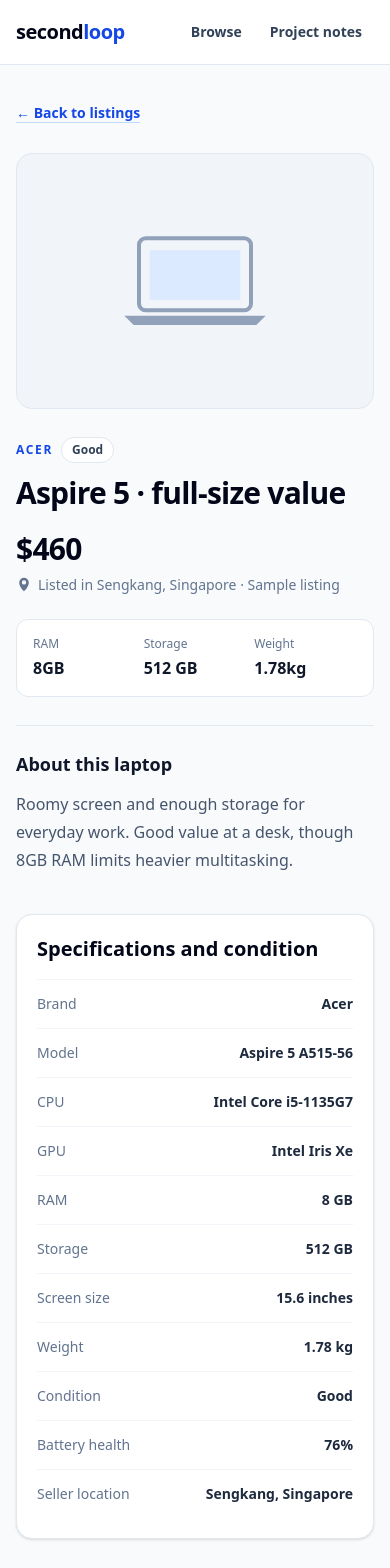
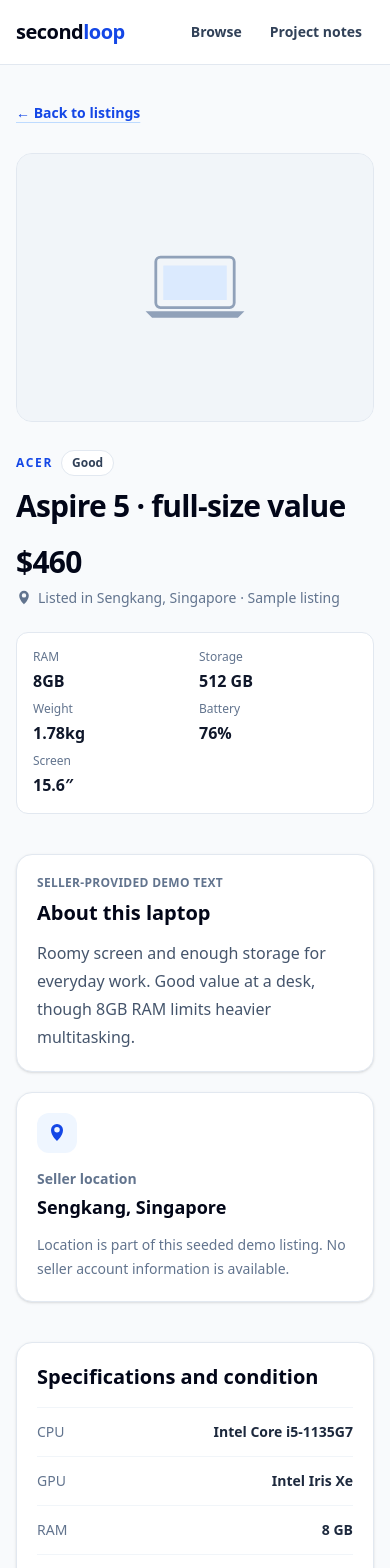
Before and after one commit to lowzhishengkitson/cognitiolabs-fde-marketplace, a Next.js app: page /listing/aspire-5-a515-56 in a window 390 px wide. Shown: the top 1568 px of the page. Built offline with nearby package versions, Linux system fonts and the light colour scheme.

Commit message:
Add local listing image support and polish detail pages

```diff
--- a/src/app/listing/[id]/page.tsx
+++ b/src/app/listing/[id]/page.tsx
@@ -3,6 +3,7 @@
 import { notFound } from "next/navigation";
 import { getListing, listings } from "@/data/listings";
 import { formatPrice, formatStorage } from "@/lib/listings/format";
+import { ListingImage } from "@/components/listing-image";
 
 type Props = { params: Promise<{ id: string }> };
 export function generateStaticParams() { return listings.map(({ id }) => ({ id })); }
@@ -15,30 +16,42 @@
   const item = getListing((await params).id);
   if (!item) notFound();
   const specs = [
-    ["Brand", item.brand], ["Model", item.model], ["CPU", item.cpu], ["GPU", item.gpu],
+    ["CPU", item.cpu], ["GPU", item.gpu],
     ["RAM", `${item.ramGB} GB`], ["Storage", formatStorage(item.storageGB)],
     ["Screen size", `${item.screenSizeInches} inches`], ["Weight", `${item.weightKg} kg`],
-    ["Condition", item.condition], ["Battery health", `${item.batteryHealth}%`],
-    ["Seller location", item.sellerLocation],
+    ["Battery health", `${item.batteryHealth}%`], ["Condition", item.condition],
+  ];
+  const keySpecs = [
+    ["RAM", `${item.ramGB}GB`], ["Storage", formatStorage(item.storageGB)],
+    ["Weight", `${item.weightKg}kg`], ["Battery", `${item.batteryHealth}%`],
+    ["Screen", `${item.screenSizeInches}″`],
   ];
   return <main className="mx-auto max-w-7xl px-4 py-7 sm:px-6 sm:py-10">
     <Link href="/#catalogue" className="inline-flex min-h-10 items-center rounded-lg text-sm font-bold text-blue-700 underline decoration-blue-200 underline-offset-4 hover:decoration-blue-700 focus-visible:outline-2 focus-visible:outline-offset-2 focus-visible:outline-blue-700">← Back to listings</Link>
-    <div className="mt-5 grid gap-7 lg:grid-cols-5 lg:gap-10">
-      <div className="flex min-h-64 items-center justify-center rounded-2xl border border-slate-200 bg-slate-100 text-slate-400 lg:col-span-3 lg:min-h-[28rem]" aria-label="Laptop illustration placeholder">
-        <svg viewBox="0 0 120 80" className="h-28 w-40 sm:h-36 sm:w-52" fill="none" aria-hidden="true"><rect x="18" y="8" width="84" height="54" rx="5" stroke="currentColor" strokeWidth="3"/><path d="M7 66h106l-7 7H14l-7-7Z" fill="currentColor"/><path d="M26 17h68v37H26z" fill="#dbeafe"/></svg>
-      </div>
+    <div className="mt-5 grid min-w-0 gap-7 lg:grid-cols-5 lg:gap-10">
+      <ListingImage src={item.image} alt={`${item.title} product photo`} sizes="(min-width: 1024px) 60vw, 100vw" priority className="aspect-[4/3] w-full rounded-2xl border border-slate-200 lg:col-span-3" />
       <div className="lg:col-span-2 lg:py-3">
         <div className="flex flex-wrap items-center gap-2"><p className="text-xs font-bold uppercase tracking-[0.14em] text-blue-700">{item.brand}</p><span className="rounded-full border border-slate-200 bg-white px-2.5 py-1 text-xs font-semibold text-slate-700">{item.condition}</span></div>
         <h1 className="mt-3 text-3xl font-bold tracking-tight text-slate-950 sm:text-4xl">{item.title}</h1>
         <p className="mt-5 text-3xl font-extrabold tracking-tight text-slate-950">{formatPrice(item.price)}</p>
         <p className="mt-2 flex items-start gap-1.5 text-sm text-slate-500"><svg viewBox="0 0 20 20" className="mt-0.5 h-4 w-4 shrink-0" fill="currentColor" aria-hidden="true"><path fillRule="evenodd" d="M10 18s6-5.1 6-11A6 6 0 1 0 4 7c0 5.9 6 11 6 11Zm0-8.5A2.5 2.5 0 1 0 10 4a2.5 2.5 0 0 0 0 5.5Z" clipRule="evenodd"/></svg>Listed in {item.sellerLocation} · Sample listing</p>
-        <dl className="mt-6 grid grid-cols-3 gap-2 rounded-xl border border-slate-200 bg-white p-4">
-          <div><dt className="text-xs text-slate-500">RAM</dt><dd className="mt-1 font-bold">{item.ramGB}GB</dd></div>
-          <div><dt className="text-xs text-slate-500">Storage</dt><dd className="mt-1 font-bold">{formatStorage(item.storageGB)}</dd></div>
-          <div><dt className="text-xs text-slate-500">Weight</dt><dd className="mt-1 font-bold">{item.weightKg}kg</dd></div>
+        <dl className="mt-6 grid grid-cols-2 gap-2 rounded-xl border border-slate-200 bg-white p-4 sm:grid-cols-5 lg:grid-cols-2 xl:grid-cols-3">
+          {keySpecs.map(([label, value]) => <div key={label} className="min-w-0"><dt className="text-xs text-slate-500">{label}</dt><dd className="mt-1 break-words font-bold">{value}</dd></div>)}
         </dl>
-        <div className="mt-7 border-t border-slate-200 pt-6"><h2 className="text-lg font-bold">About this laptop</h2><p className="mt-3 leading-7 text-slate-600">{item.description}</p></div>
       </div>
+    </div>
+    <div className="mt-10 grid gap-5 lg:grid-cols-3">
+      <section className="rounded-2xl border border-slate-200 bg-white p-5 shadow-sm sm:p-7 lg:col-span-2" aria-labelledby="about-heading">
+        <p className="text-xs font-bold uppercase tracking-wide text-slate-500">Seller-provided demo text</p>
+        <h2 id="about-heading" className="mt-2 text-xl font-bold text-slate-950">About this laptop</h2>
+        <p className="mt-3 leading-7 text-slate-600">{item.description}</p>
+      </section>
+      <aside className="rounded-2xl border border-slate-200 bg-white p-5 shadow-sm sm:p-7" aria-labelledby="location-heading">
+        <div className="flex h-10 w-10 items-center justify-center rounded-xl bg-blue-50 text-blue-700" aria-hidden="true"><svg viewBox="0 0 20 20" className="h-5 w-5" fill="currentColor"><path fillRule="evenodd" d="M10 18s6-5.1 6-11A6 6 0 1 0 4 7c0 5.9 6 11 6 11Zm0-8.5A2.5 2.5 0 1 0 10 4a2.5 2.5 0 0 0 0 5.5Z" clipRule="evenodd"/></svg></div>
+        <h2 id="location-heading" className="mt-4 text-sm font-semibold text-slate-500">Seller location</h2>
+        <p className="mt-1 text-lg font-bold text-slate-950">{item.sellerLocation}</p>
+        <p className="mt-3 text-sm leading-6 text-slate-500">Location is part of this seeded demo listing. No seller account information is available.</p>
+      </aside>
     </div>
     <section className="mt-10 rounded-2xl border border-slate-200 bg-white p-5 shadow-sm sm:p-7" aria-labelledby="specifications-heading">
       <h2 id="specifications-heading" className="text-xl font-bold text-slate-950">Specifications and condition</h2>
--- a/src/components/listing-card.tsx
+++ b/src/components/listing-card.tsx
@@ -1,19 +1,18 @@
 import Link from "next/link";
 import type { Listing } from "@/data/listings";
 import { formatPrice, formatStorage } from "@/lib/listings/format";
+import { ListingImage } from "@/components/listing-image";
 
 export function ListingCard({ listing }: { listing: Listing }) {
   const href = `/listing/${listing.id}`;
   return <article className="group relative flex h-full min-w-0 flex-col overflow-hidden rounded-2xl border border-slate-200 bg-white shadow-sm transition duration-200 hover:-translate-y-0.5 hover:border-blue-200 hover:shadow-md focus-within:border-blue-400 focus-within:ring-2 focus-within:ring-blue-600 focus-within:ring-offset-2">
     <Link href={href} className="absolute inset-0 z-10 rounded-2xl focus:outline-none" aria-label={`View ${listing.title}`}><span className="sr-only">View details</span></Link>
-    <div className="flex h-36 items-center justify-center border-b border-slate-100 bg-slate-100 text-slate-400" aria-hidden="true">
-      <svg viewBox="0 0 96 64" className="h-16 w-24" fill="none"><rect x="15" y="7" width="66" height="43" rx="4" stroke="currentColor" strokeWidth="3"/><path d="M7 53h82l-5 5H12l-5-5Z" fill="currentColor"/><path d="M21 13h54v31H21z" fill="#dbeafe"/></svg>
+    <div className="relative border-b border-slate-100">
+      <ListingImage src={listing.image} alt={`${listing.title} product photo`} sizes="(min-width: 1280px) 25vw, (min-width: 1024px) 33vw, (min-width: 640px) 50vw, 100vw" className="aspect-[4/3] w-full" />
+      <span className="absolute right-3 top-3 rounded-full border border-white/80 bg-white/95 px-2.5 py-1 text-xs font-bold text-slate-700 shadow-sm">{listing.condition}</span>
     </div>
     <div className="flex flex-1 flex-col p-4 sm:p-5">
-      <div className="flex min-w-0 items-center justify-between gap-3">
-        <p className="truncate text-xs font-bold uppercase tracking-[0.12em] text-blue-700">{listing.brand}</p>
-        <span className="shrink-0 rounded-full border border-slate-200 bg-slate-50 px-2.5 py-1 text-xs font-semibold text-slate-700">{listing.condition}</span>
-      </div>
+      <p className="truncate text-xs font-bold uppercase tracking-[0.12em] text-blue-700">{listing.brand}</p>
       <h3 className="mt-3 text-lg font-bold leading-snug text-slate-950 transition group-hover:text-blue-800">{listing.title}</h3>
       <p className="mt-3 text-2xl font-extrabold tracking-tight text-slate-950">{formatPrice(listing.price)}</p>
       <p className="mt-1 flex items-start gap-1.5 text-sm text-slate-500"><svg viewBox="0 0 20 20" className="mt-0.5 h-4 w-4 shrink-0" fill="currentColor" aria-hidden="true"><path fillRule="evenodd" d="M10 18s6-5.1 6-11A6 6 0 1 0 4 7c0 5.9 6 11 6 11Zm0-8.5A2.5 2.5 0 1 0 10 4a2.5 2.5 0 0 0 0 5.5Z" clipRule="evenodd"/></svg><span>{listing.sellerLocation}</span></p>
--- /dev/null
+++ b/src/components/listing-image.tsx
@@ -0,0 +1,27 @@
+"use client";
+
+import Image from "next/image";
+import { useState } from "react";
+
+type Props = {
+  src?: string;
+  alt: string;
+  sizes: string;
+  priority?: boolean;
+  className?: string;
+};
+
+function Placeholder({ alt }: { alt: string }) {
+  return <div role="img" aria-label={`${alt} — image unavailable`} className="absolute inset-0 flex items-center justify-center bg-slate-100 text-slate-400">
+    <svg viewBox="0 0 120 80" className="h-20 w-28 sm:h-24 sm:w-36" fill="none" aria-hidden="true"><rect x="18" y="8" width="84" height="54" rx="5" stroke="currentColor" strokeWidth="3"/><path d="M7 66h106l-7 7H14l-7-7Z" fill="currentColor"/><path d="M26 17h68v37H26z" fill="#dbeafe"/></svg>
+  </div>;
+}
+
+export function ListingImage({ src, alt, sizes, priority = false, className = "" }: Props) {
+  const [failed, setFailed] = useState(false);
+  const showImage = Boolean(src) && !failed;
+  return <div className={`relative overflow-hidden bg-slate-100 ${className}`}>
+    {!showImage && <Placeholder alt={alt} />}
+    {showImage && <Image src={src!} alt={alt} fill sizes={sizes} priority={priority} onError={() => setFailed(true)} className="object-cover transition duration-300 group-hover:scale-[1.02]" />}
+  </div>;
+}
--- a/src/data/listings.ts
+++ b/src/data/listings.ts
@@ -1,5 +1,7 @@
 export type Listing = {
   id: string; title: string; brand: string; model: string; price: number;
+  /** Optional local path under /public, for example /listings/thinkpad-t14.webp. */
+  image?: string;
   cpu: string; gpu: string; ramGB: number; storageGB: number;
   screenSizeInches: number; weightKg: number;
   condition: "Like new" | "Good" | "Fair"; batteryHealth: number;
```
Also changed, not shown: public/listings/README.md (added).
